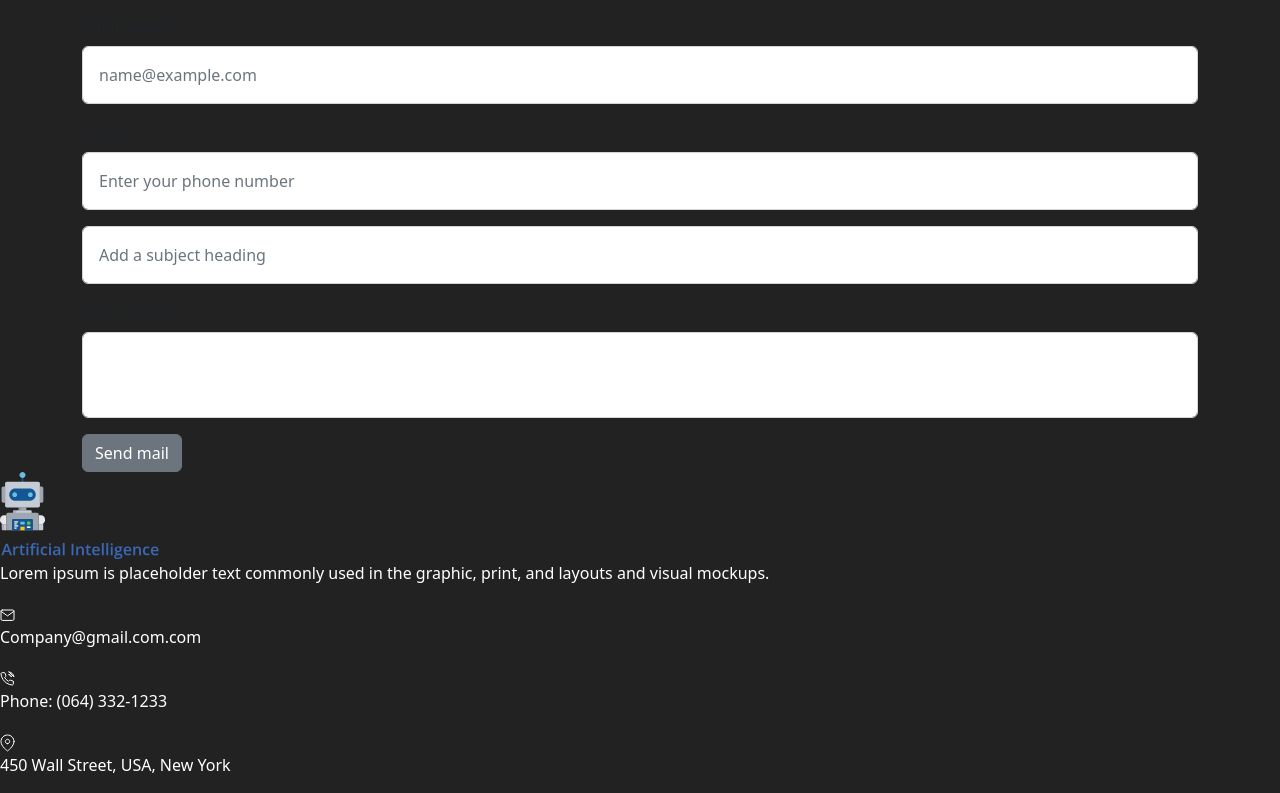
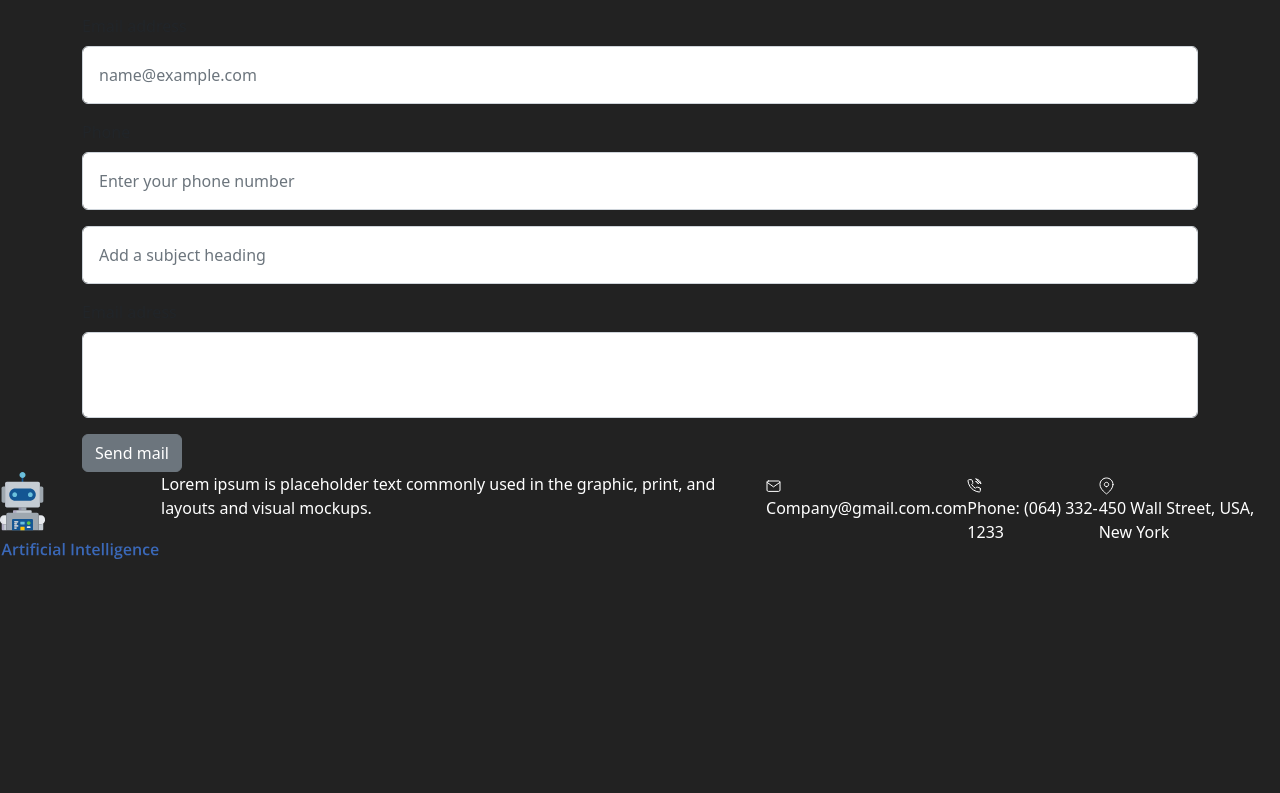
Before and after one commit to AytanBayramova/Artificial-Intelligence, a React (Create React App) app: page /elaqe in a window 1280 px wide. Shown: the part 447-1240 px from the top of the page. After the commit the page ends 1008 px from the top, so only its background shows below. Built offline with nearby package versions, Linux system fonts and the light colour scheme.

Commit message:
Update Footer.css

```diff
--- a/src/components/Footer.css
+++ b/src/components/Footer.css
@@ -1,10 +1,12 @@
 
-.mail .tel .unvan{
-    display: flex;
-    justify-content: space-between;
+
+.elaqe{
+    margin-left: 20%;
+    margin-top: 5%;
 }
 
-.sonHisse{
+.ilkHisse{
     display: flex;
-    justify-content: space-between;
+    justify-content: center;
+
 }
```
